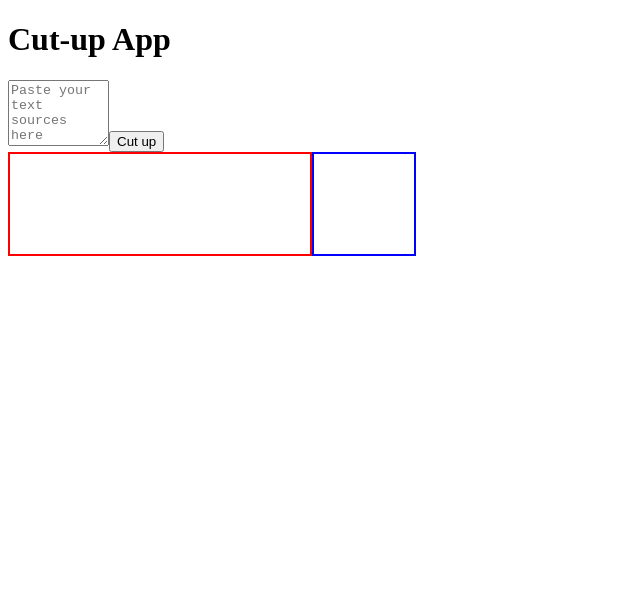
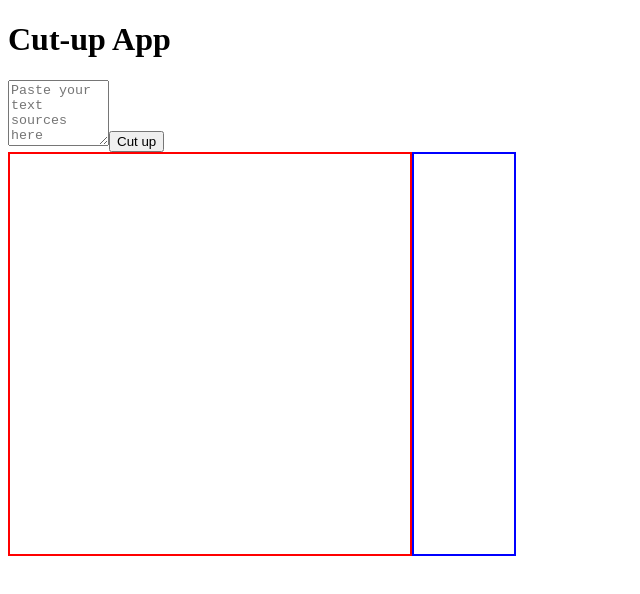
Before and after one commit to charlie-galb/cut-up, a React app: page / in a window 1280 px wide. Shown: the top 594 px of the page, without its empty margins (0-640 px from the left). Built offline with nearby package versions, Linux system fonts and the light colour scheme.

Commit message:
Increase width and height

```diff
--- a/src/styles/components/pasteboard.scss
+++ b/src/styles/components/pasteboard.scss
@@ -1,7 +1,7 @@
 .pasteboard-container {
     border: solid red 2px;
-    width: 300px;
-    height: 100px;
+    width: 400px;
+    height: 400px;
 }
 
 .unused-snippets {
```
